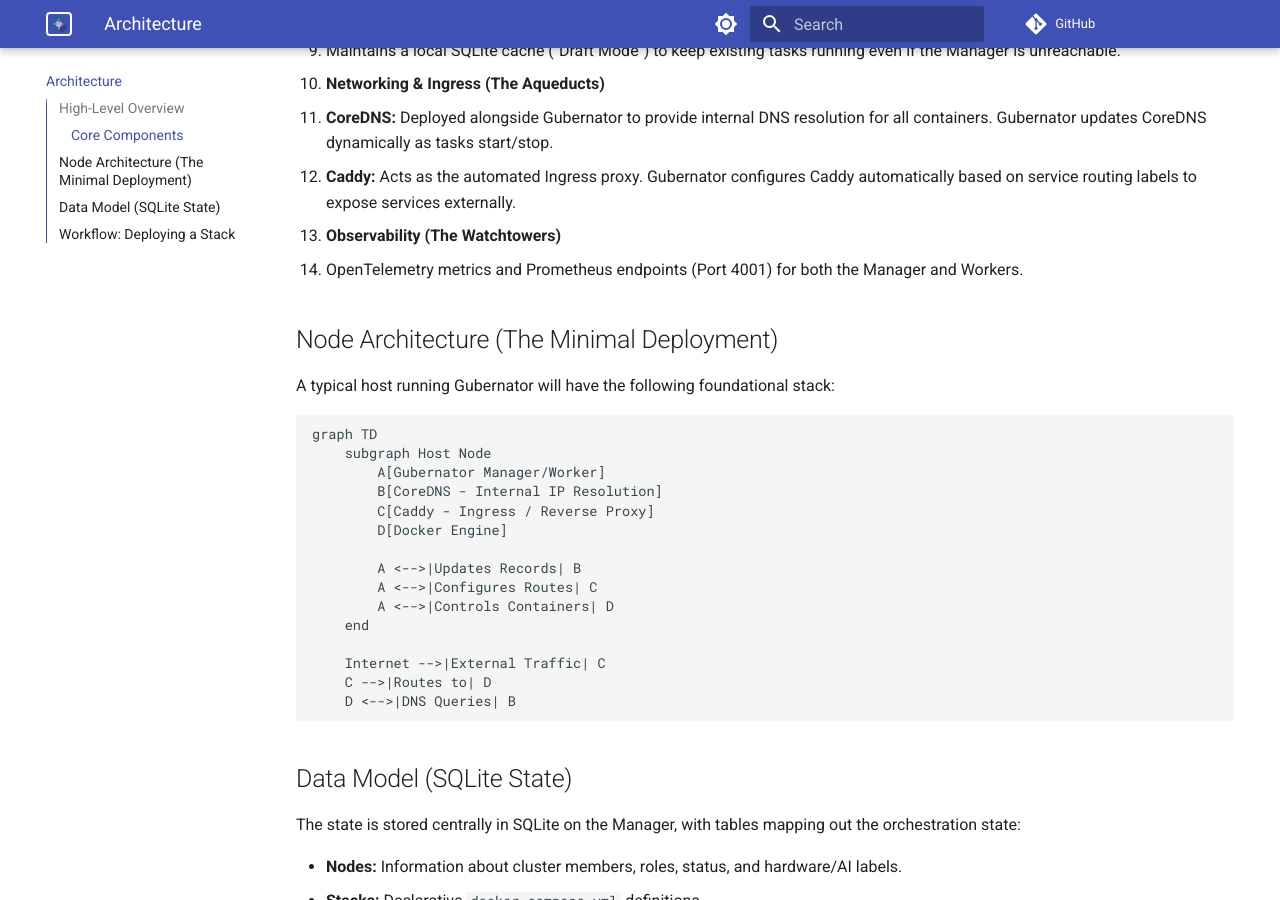
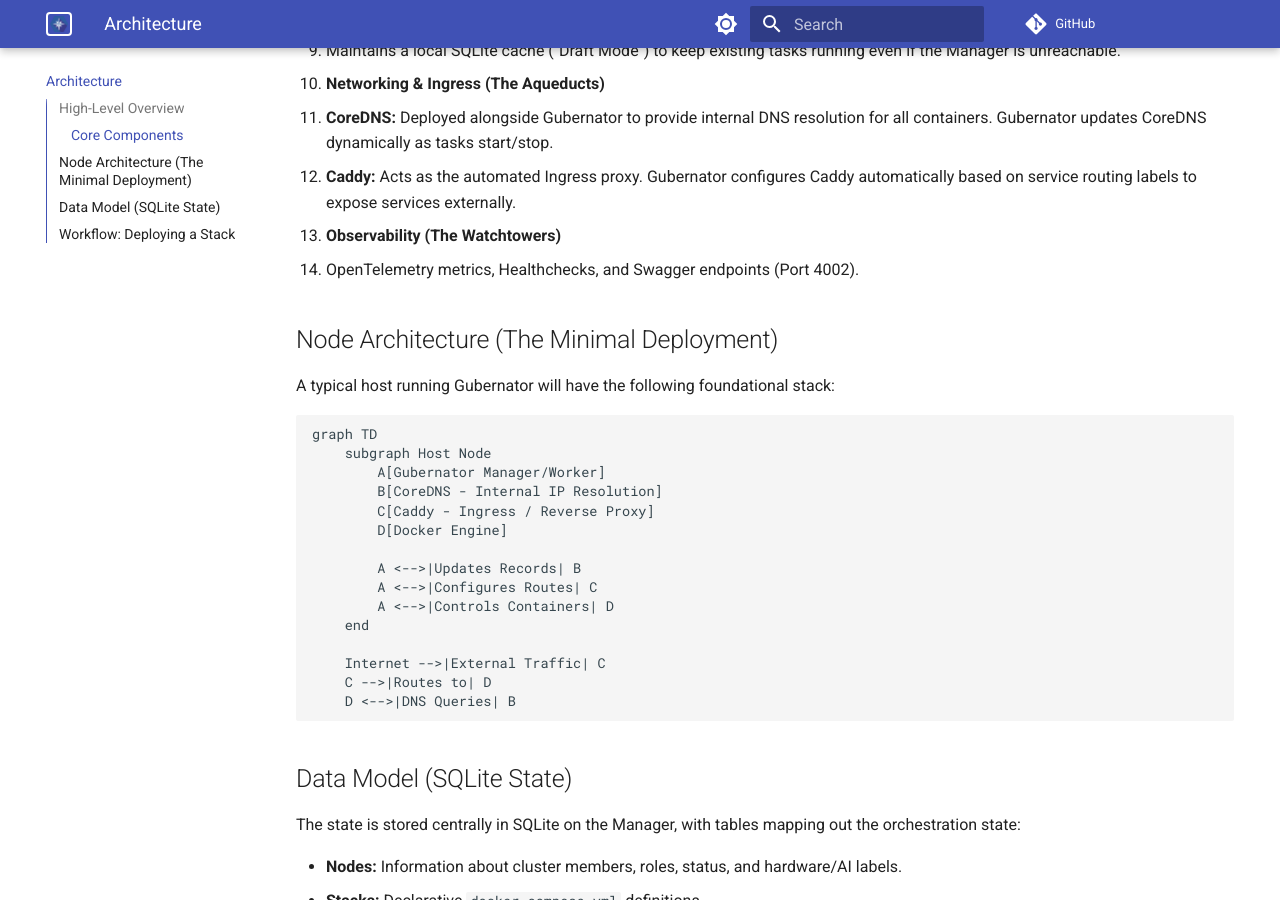
Before and after one commit to mario-ezquerro/gubernator, an MkDocs documentation site: the page built from docs/architecture.md, in a window 1280 px wide and 900 px high, scrolled down 639 px. Built offline with MkDocs 1.6.1 and Material for MkDocs 9.7.7, drawn with Linux system fonts in a browser that asks for light colours; comment, search, counter and statistics services are not loaded.

Commit message:
docs: clarify port 4000/4001/4002 separation

```diff
--- a/docs/architecture.md
+++ b/docs/architecture.md
@@ -22,7 +22,7 @@ Gubernator is an orchestrator designed to provide the simplicity of Docker Swarm
    - **Caddy:** Acts as the automated Ingress proxy. Gubernator configures Caddy automatically based on service routing labels to expose services externally.
 
 4. **Observability (The Watchtowers)**
-   - OpenTelemetry metrics and Prometheus endpoints (Port 4001) for both the Manager and Workers.
+   - OpenTelemetry metrics, Healthchecks, and Swagger endpoints (Port 4002).
 
 ## Node Architecture (The Minimal Deployment)
 
```
Also changed, not shown: README.md (+1 -1 lines), architecture.md (+1 -1 lines), docs/index.md (+1 -1 lines), examples/SRE-01/README.md (+1 -1 lines), examples/example-101/README.md (+1 -1 lines), 2 other files.
